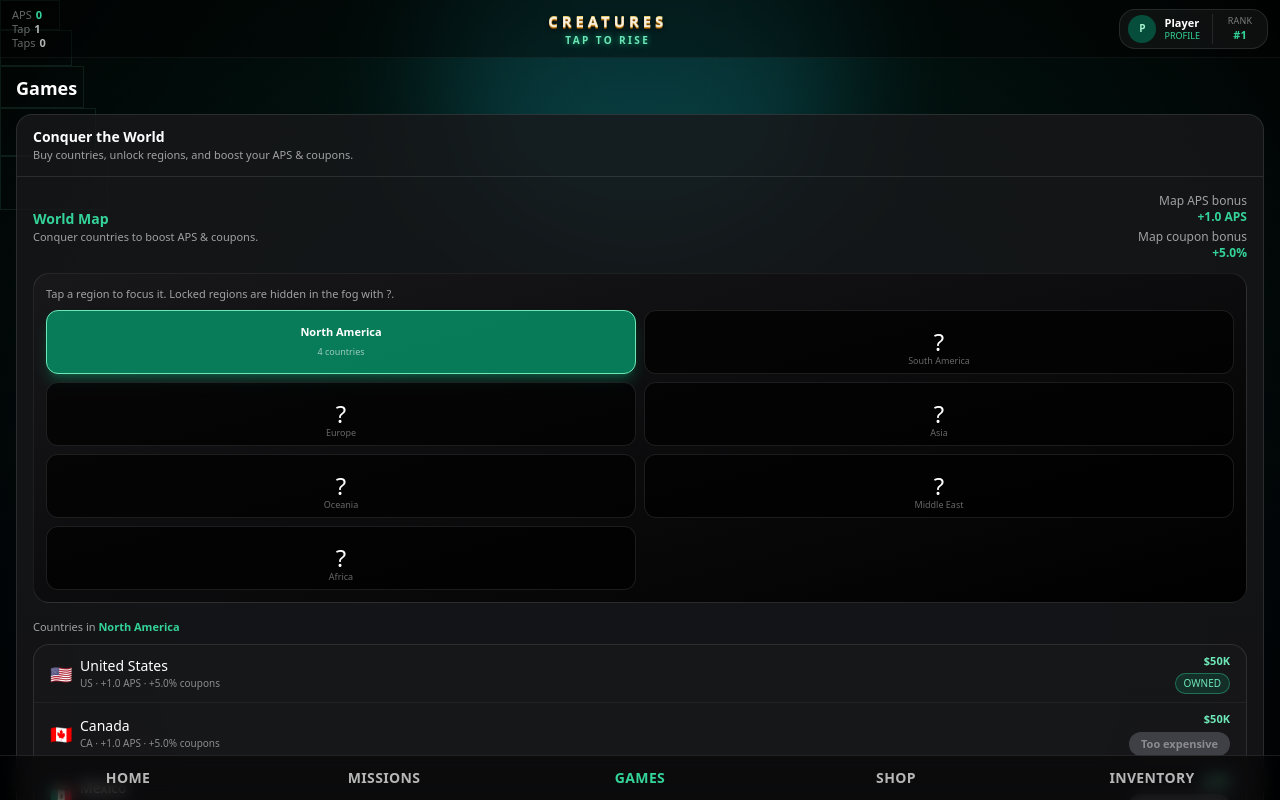
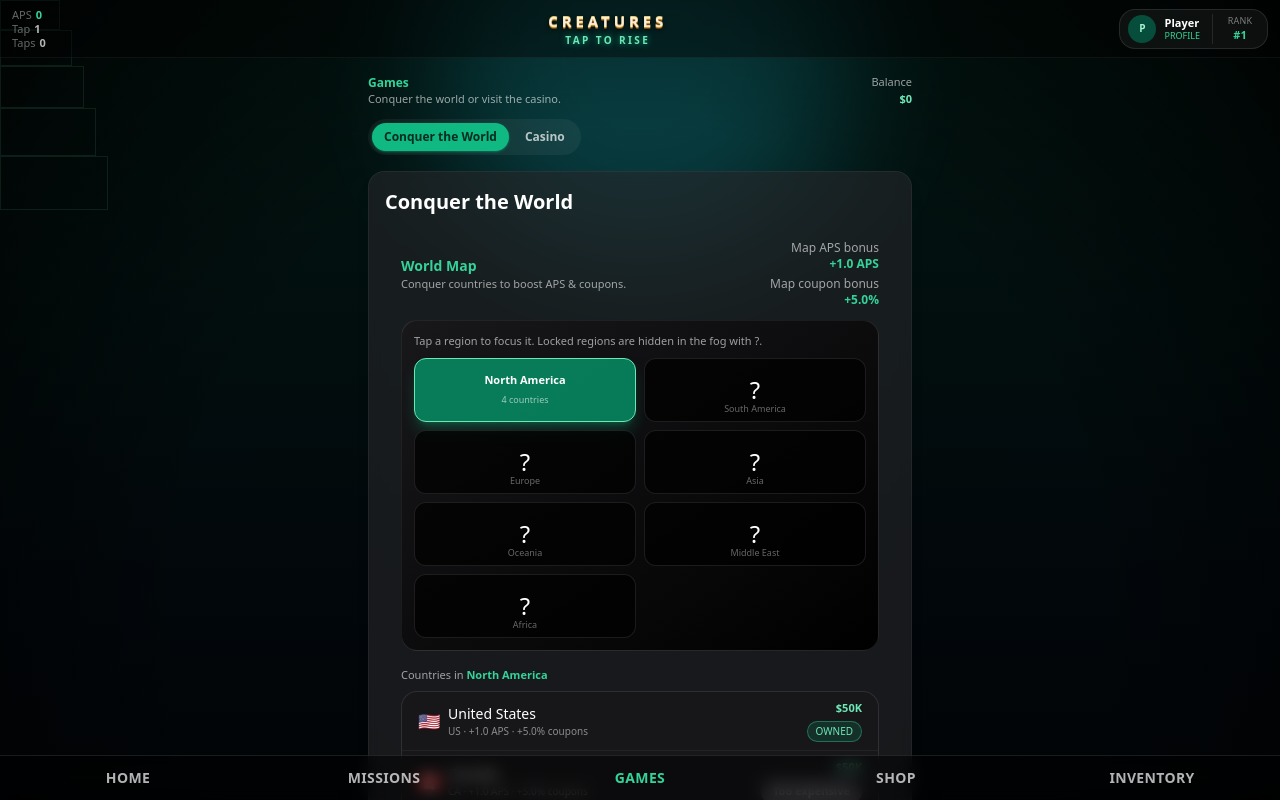
Before and after one commit to DozerBrain/TelegramMoneyMaker, a React (Vite) app: page / in a window 1280 px wide. Both pictures are taken after a click on the button "GAMES". Shown: the top 800 px of the page. Built offline with nearby package versions, Linux system fonts and the light colour scheme.

Commit message:
Update Games.tsx

```diff
--- a/src/pages/Games.tsx
+++ b/src/pages/Games.tsx
@@ -1,48 +1,163 @@
 // src/pages/Games.tsx
-import React from "react";
+import React, { useState } from "react";
+import Card from "../components/Card";
 import WorldMapPage from "./WorldMap";
+import { formatMoneyShort } from "../lib/format";
 
-type Props = {
+type GamesPageProps = {
   balance: number;
-  // later we can add:
-  // setBalance: (fn: (prev: number) => number) => void;
+  setBalance: React.Dispatch<React.SetStateAction<number>>;
 };
 
-export default function GamesPage({ balance }: Props) {
+type MainTab = "world" | "casino";
+type CasinoTab = "blackjack" | "coin";
+
+function BlackjackPlaceholder() {
   return (
-    <div className="p-4 pb-20 text-white">
-      <h1 className="text-lg font-semibold mb-3">Games</h1>
+    <div className="space-y-3 text-sm text-white/80">
+      <p className="text-xs text-white/60">
+        Blackjack (21) – beat the dealer without going over 21.
+      </p>
+      <ul className="list-disc list-inside text-xs text-white/60 space-y-1">
+        <li>You vs dealer, closest to 21 wins.</li>
+        <li>Face cards = 10, Aces = 1 or 11.</li>
+        <li>We&apos;ll use <span className="text-emerald-300">chips</span> as the betting currency.</li>
+      </ul>
+      <div className="mt-3 rounded-2xl border border-emerald-400/40 bg-emerald-500/10 px-3 py-2 text-[11px]">
+        This is a <span className="font-semibold text-emerald-300">visual placeholder</span>.
+        Next step we&apos;ll add:
+        <br />
+        • real dealing logic<br />
+        • hit / stand buttons<br />
+        • win / lose payouts with chips
+      </div>
+    </div>
+  );
+}
 
-      {/* Game list */}
-      <div className="space-y-3">
-        {/* Conquer the World (World Map) */}
-        <div className="rounded-2xl bg-zinc-900/80 border border-white/10 overflow-hidden">
-          <div className="px-4 py-3 flex items-center justify-between">
+function CoinFlipPlaceholder() {
+  return (
+    <div className="space-y-3 text-sm text-white/80">
+      <p className="text-xs text-white/60">
+        Simple Coin Flip – pick heads or tails and win or lose chips.
+      </p>
+      <ul className="list-disc list-inside text-xs text-white/60 space-y-1">
+        <li>50 / 50 chance each flip.</li>
+        <li>Win: get your bet back + same amount.</li>
+        <li>Lose: bet is lost.</li>
+      </ul>
+      <div className="mt-3 rounded-2xl border border-emerald-400/40 bg-emerald-500/10 px-3 py-2 text-[11px]">
+        Also a <span className="font-semibold text-emerald-300">placeholder</span> for now.
+        We&apos;ll wire chips, bets and random flips in the next step.
+      </div>
+    </div>
+  );
+}
+
+export default function GamesPage({ balance }: GamesPageProps) {
+  const [mainTab, setMainTab] = useState<MainTab>("world");
+  const [casinoTab, setCasinoTab] = useState<CasinoTab>("blackjack");
+
+  return (
+    <div className="max-w-xl mx-auto p-4 pb-24 text-white">
+      {/* Header */}
+      <div className="mb-3 flex items-center justify-between">
         <div>
-              <div className="text-sm font-semibold">Conquer the World</div>
+          <div className="text-xs font-semibold text-emerald-400">
+            Games
+          </div>
           <div className="text-[11px] text-white/60">
-                Buy countries, unlock regions, and boost your APS & coupons.
+            Conquer the world or visit the casino.
+          </div>
+        </div>
+        <div className="text-right text-[11px] text-white/60">
+          Balance
+          <div className="text-emerald-300 font-semibold">
+            ${formatMoneyShort(balance)}
           </div>
         </div>
       </div>
 
-          {/* Embed the existing WorldMap mini-game */}
-          <div className="border-t border-white/10">
-            <WorldMapPage balance={balance} />
+      {/* Top pills: Conquer the World | Casino */}
+      <div className="mb-4">
+        <div className="inline-flex rounded-full bg-white/5 p-1">
+          <button
+            onClick={() => setMainTab("world")}
+            className={`px-3 py-1.5 text-xs font-semibold rounded-full transition ${
+              mainTab === "world"
+                ? "bg-emerald-500 text-emerald-950 shadow shadow-emerald-500/40"
+                : "text-white/70"
+            }`}
+          >
+            Conquer the World
+          </button>
+          <button
+            onClick={() => setMainTab("casino")}
+            className={`ml-1 px-3 py-1.5 text-xs font-semibold rounded-full transition ${
+              mainTab === "casino"
+                ? "bg-emerald-500 text-emerald-950 shadow shadow-emerald-500/40"
+                : "text-white/70"
+            }`}
+          >
+            Casino
+          </button>
         </div>
       </div>
 
-        {/* Casino placeholder – we’ll build this next */}
-        <div className="rounded-2xl bg-zinc-900/60 border border-dashed border-emerald-500/40 px-4 py-3">
-          <div className="text-sm font-semibold text-emerald-300">
-            Casino (coming soon)
+      {/* Content */}
+      {mainTab === "world" && (
+        <Card title="Conquer the World">
+          {/* Reuse existing WorldMap mini-game */}
+          <WorldMapPage balance={balance} />
+        </Card>
+      )}
+
+      {mainTab === "casino" && (
+        <Card
+          title="Casino"
+          right={
+            <span className="text-[11px] text-emerald-300">
+              Chips system coming soon
+            </span>
+          }
+        >
+          {/* Casino inner tabs: Blackjack | Coin Flip */}
+          <div className="mb-3 flex gap-2">
+            <button
+              onClick={() => setCasinoTab("blackjack")}
+              className={`flex-1 rounded-full px-3 py-1.5 text-[11px] font-semibold border ${
+                casinoTab === "blackjack"
+                  ? "bg-emerald-500 text-emerald-950 border-emerald-400"
+                  : "bg-black/40 text-white/70 border-white/15"
+              }`}
+            >
+              Blackjack
+            </button>
+            <button
+              onClick={() => setCasinoTab("coin")}
+              className={`flex-1 rounded-full px-3 py-1.5 text-[11px] font-semibold border ${
+                casinoTab === "coin"
+                  ? "bg-emerald-500 text-emerald-950 border-emerald-400"
+                  : "bg-black/40 text-white/70 border-white/15"
+              }`}
+            >
+              Coin Flip
+            </button>
           </div>
-          <div className="text-[11px] text-white/60 mt-1">
-            Blackjack, Roulette, CoinFlip, Slots and more — using Chips
-            currency and daily exchange limits.
+
+          {/* Casino game body */}
+          <div className="mt-1">
+            {casinoTab === "blackjack" && <BlackjackPlaceholder />}
+            {casinoTab === "coin" && <CoinFlipPlaceholder />}
           </div>
+
+          <div className="mt-4 text-[10px] text-white/40">
+            Design note: chips will be a separate currency with expensive
+            exchange from balance and a daily exchange limit (like 50,000 worth
+            of chips). We&apos;ll wire that logic into the save system next.
           </div>
-      </div>
+        </Card>
+      )}
     </div>
   );
 }
```
Lines whose indentation alone changed are shown as unchanged.
